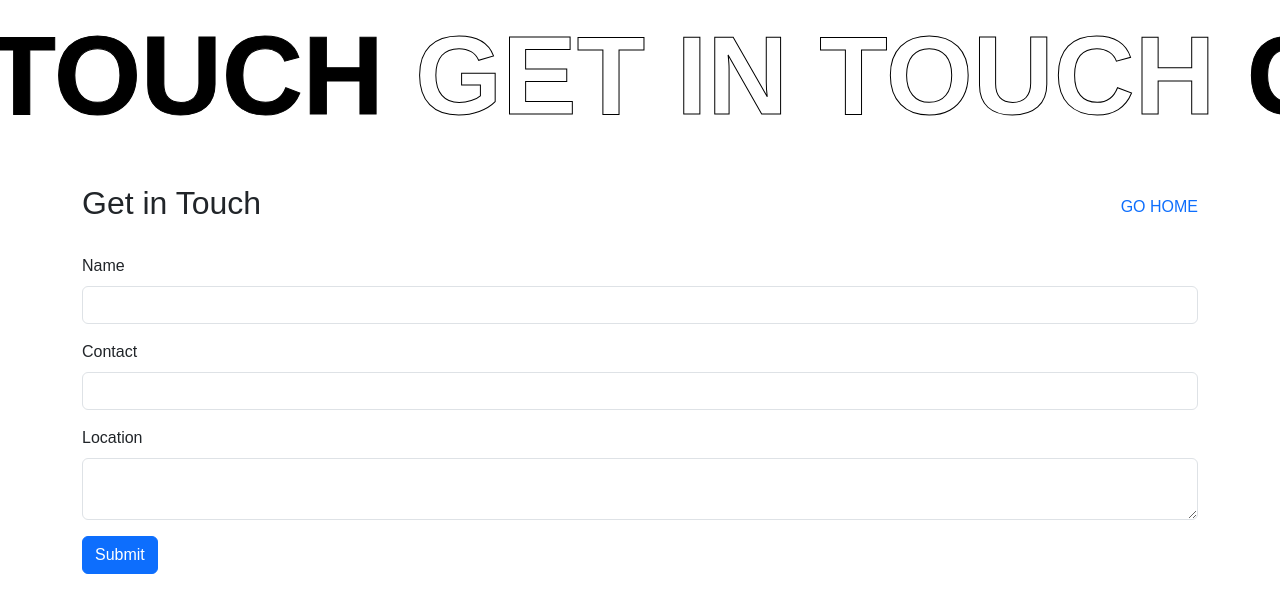
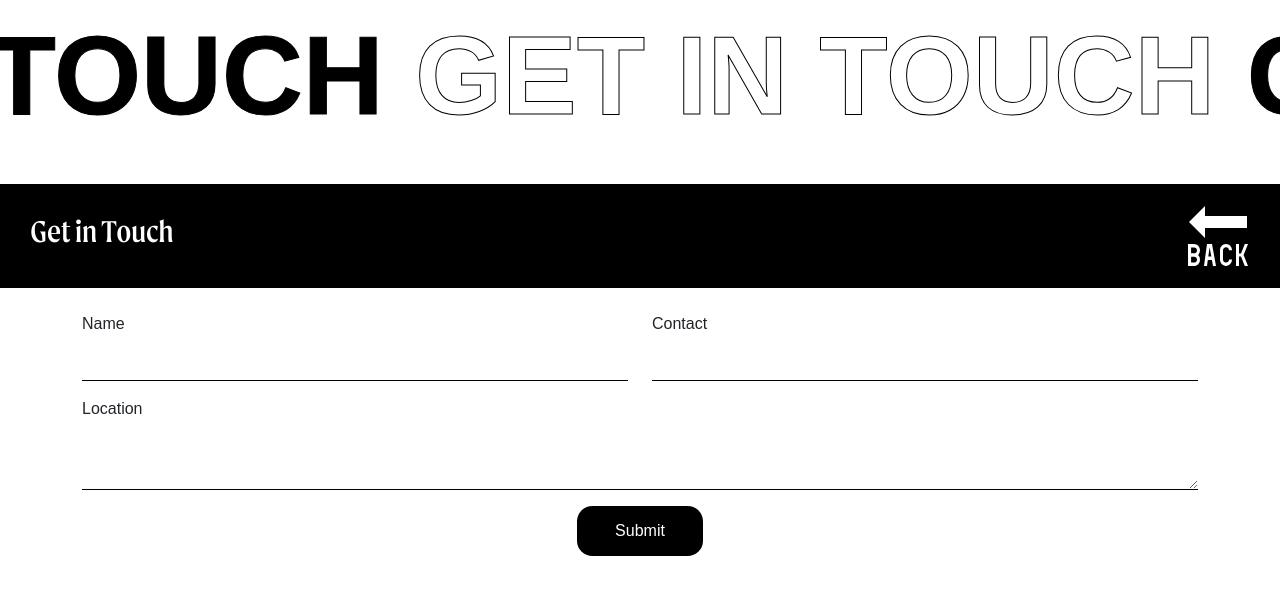
Before and after one commit to ait-varun/varun-portfolio, a Next.js app: page /get-in-touch in a window 1280 px wide. Shown: the top 612 px of the page. Built offline with nearby package versions, Linux system fonts and the light colour scheme.

Commit message:
updated contact form

```diff
--- a/src/app/components/contact/page.js
+++ b/src/app/components/contact/page.js
@@ -1,8 +1,9 @@
 "use client";
 import { useForm } from "react-hook-form";
 import { useState } from "react";
-import Link from "next/link";
-
+import styles from "./page.module.css";
+import Image from "next/image";
+import arrow from "../../assets/images/back-arrow-svgrepo-com.svg";
 export default function ContactForm() {
   const form = useForm();
   const {
@@ -24,17 +25,20 @@ export default function ContactForm() {
   };
 
   return (
-    <form onSubmit={handleSubmit(onSubmit)} className="container">
-      <div className="d-flex align-items-center justify-content-between my-4">
+    <form onSubmit={handleSubmit(onSubmit)} className={styles.contactForm}>
+      <div
+        className={`${styles.getInTouch} d-flex align-items-center justify-content-between my-4`}>
         <h2>Get in Touch</h2>
-        <Link href="/">GO HOME</Link>
+        <Image src={arrow} alt="back-button" />
       </div>
       {showMessage && (
         <div className="alert alert-success mb-3" role="alert">
           I&apos;ll reach you soon!
         </div>
       )}
-      <div className="mb-3">
+      <div className="container">
+        <div className="row">
+          <div className="mb-3 col-md-6">
             <label htmlFor="name" className="form-label">
               Name
             </label>
@@ -48,7 +52,7 @@ export default function ContactForm() {
               <div className="invalid-feedback">{errors.name.message}</div>
             )}
           </div>
-      <div className="mb-3">
+          <div className="mb-3 col-md-6">
             <label htmlFor="contact" className="form-label">
               Contact
             </label>
@@ -81,9 +85,13 @@ export default function ContactForm() {
               <div className="invalid-feedback">{errors.address.message}</div>
             )}
           </div>
+          <div className={styles.formBtn}>
             <button type="submit" className="btn btn-primary">
               Submit
             </button>
+          </div>
+        </div>
+      </div>
     </form>
   );
 }
--- /dev/null
+++ b/src/app/components/contact/page.module.css
@@ -0,0 +1,26 @@
+.getInTouch {
+  font-family: "Moret", sans-serif;
+  background: black;
+  color: #fff;
+  padding: 20px 30px;
+  margin-bottom: 0px;
+}
+
+.contactForm input,
+.contactForm textarea {
+  border: none;
+  border-bottom: 1px solid black;
+  border-radius: 0px;
+}
+
+.contactForm .formBtn {
+  text-align: center;
+}
+
+
+.contactForm .formBtn button {
+  padding: 1vw 3vw;
+  border-radius: 1.2vw;
+  background-color: black;
+  border: none;
+}
```
Also changed, not shown: src/app/assets/images/back-arrow-svgrepo-com.svg (added). Lines whose indentation alone changed are shown as unchanged.
